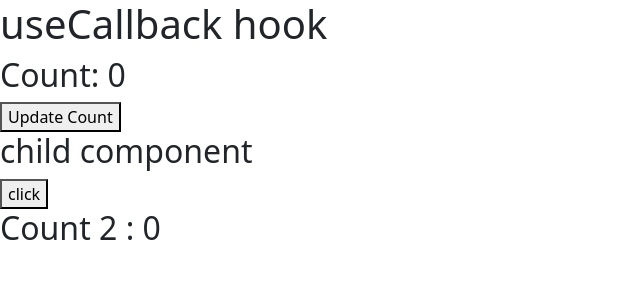
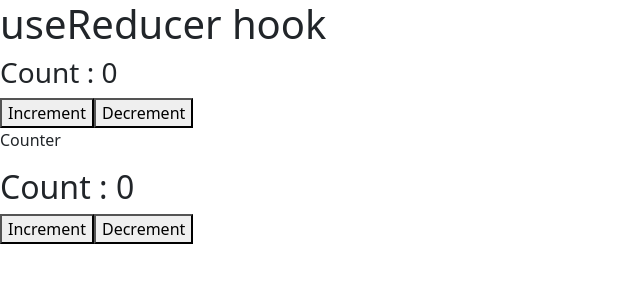
Before and after one commit to TaimoorAli77/code4Education, a React (Create React App) app: page / in a window 1280 px wide. Shown: the top 300 px of the page, without its empty margins (0-640 px from the left). Built offline with nearby package versions, Linux system fonts and the light colour scheme.

Commit message:
useReducer hook

```diff
--- a/src/App.js
+++ b/src/App.js
@@ -1,29 +1,17 @@
-import React, { useCallback, useState } from 'react'
-import ChildComponent from './ChildComponent';
+import React, { useState } from 'react'
+import Counter from './Counter';
 
 const App = () => {
+  const [count, setCount] = useState(0)
 
-  const [count, setCount] = useState(0);
-  console.log("Parent rendered!")
-  const [count2, setCount2] = useState(0)
-
-  const IncrementBtn = useCallback(
-    () => {
-      setCount2((precount) => precount + 1);
-      console.log("useCallback hook")
-    },
-    [],
-  );
   return (
     <div>
-      <h1>useCallback hook </h1>
-      {/* Example 1 */}
-      <h2>Count: {count}</h2>
-      <button onClick={() => setCount(count + 1)}>Update Count</button>
-      <br />
-      <ChildComponent Increment={IncrementBtn} />
-      <h2>Count 2 : {count2} </h2>
+      <h1>useReducer hook </h1>
+      <h3>Count : {count}</h3>
+      <button onClick={() => { setCount(count + 1) }}>Increment</button>
+      <button onClick={() => { setCount(count - 1) }}>Decrement</button>
 
+      <Counter />
 
     </div>
   )
--- /dev/null
+++ b/src/Counter.jsx
@@ -0,0 +1,43 @@
+import React, { useReducer } from "react";
+
+//Reducer Function
+const reducer = (state, action) => {
+  console.log(state, action);
+  switch (action.type) {
+    case "INCREMENT":
+      return { count: state.count + 1 };
+    case "DECREMENT":
+      return { count: state.count - 1 };
+    default:
+      return state;
+  }
+};
+
+const Counter = ({ increment }) => {
+  const initialState = { count: 0 };
+  const [state, dispatch] = useReducer(reducer, initialState);
+
+  return (
+    <div>
+      <p>Counter</p>
+      <h2>Count : {state.count}</h2>
+
+      <button
+        onClick={() => {
+          dispatch({ type: "INCREMENT" });
+        }}
+      >
+        Increment
+      </button>
+      <button
+        onClick={() => {
+          dispatch({ type: "DECREMENT" });
+        }}
+      >
+        Decrement
+      </button>
+    </div>
+  );
+};
+
+export default Counter;
```
Also changed, not shown: inf.txt.
